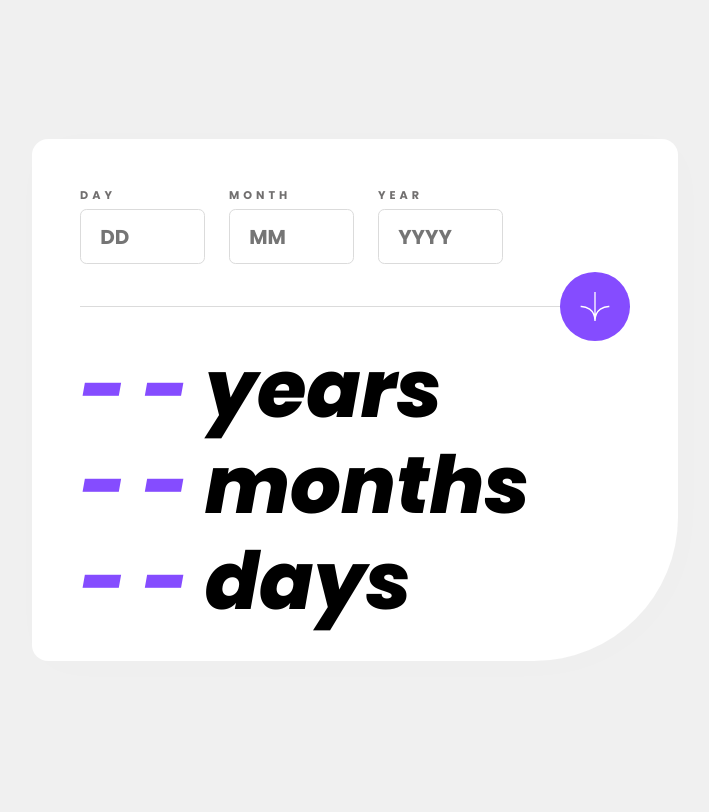
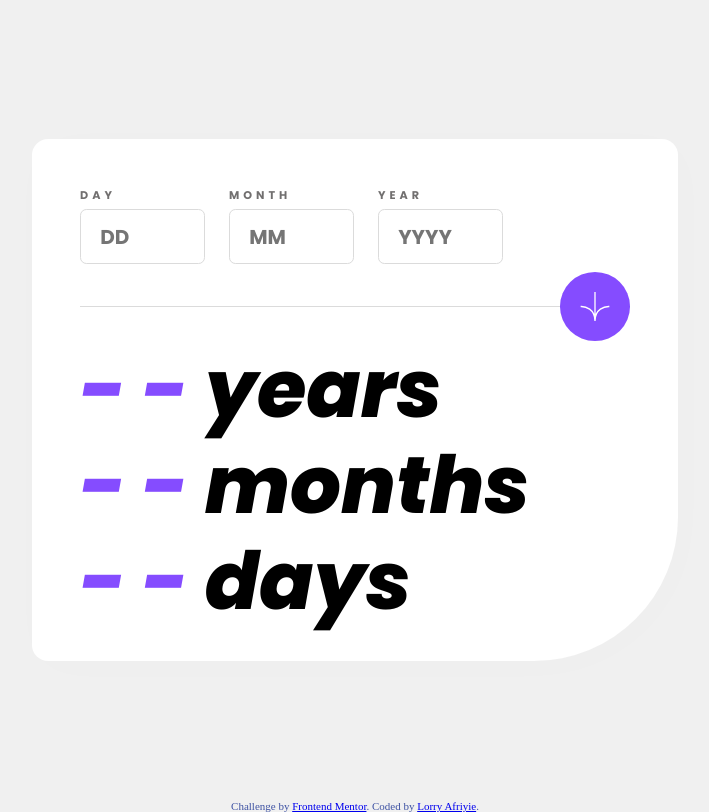
Before and after one commit to LorryAfriyie/age-calculator-app, a React (Vite) app: page / in a window 1280 px wide. Shown: the whole page, without its empty margins (285-994 px from the left). Built offline with nearby package versions, Linux system fonts and the light colour scheme.

Commit message:
Validation input correction
Refactored code structure dealing with validation based on the type of error flagged.

```diff
--- a/index.html
+++ b/index.html
@@ -9,6 +9,15 @@
 
   <body>
     <div id="root"></div>
+    <div class="attribution">
+      Challenge by
+      <a href="https://www.frontendmentor.io?ref=challenge" target="_blank"
+        >Frontend Mentor</a
+      >. Coded by
+      <a href="https://www.frontendmentor.io/profile/LorryAfriyie"
+        >Lorry Afriyie</a
+      >.
+    </div>
     <script type="module" src="/src/main.jsx"></script>
   </body>
 </html>
--- a/src/components/CalculatorCard.jsx
+++ b/src/components/CalculatorCard.jsx
@@ -66,12 +66,11 @@ function CalculatorCard() {
   function calculateAge(e) {
     e.preventDefault();
     // TODO: Fix if statement to validate incorrect inputs
-    if (
-      data.day.trim() != "" &&
-      data.month.trim() != "" &&
-      data.year.trim() != ""
-    ) {
-      if (!checkErrors(form))
+    inputs.map((x) => {
+      checkInput(x.input, x.errLabel, x.message, x.label);
+    });
+
+    if (checkErrors(form))
       setResult({
         resultDay:
           _day > data.day.trim()
@@ -85,10 +84,6 @@ function CalculatorCard() {
           _year === data.year.trim()
             ? _year - data.year.trim()
             : _year - data.year.trim(),
-        });
-    } else
-      inputs.map((x) => {
-        checkInput(x.input, x.errLabel, x.message, x.label);
       });
   }
 
--- a/src/components/validation.jsx
+++ b/src/components/validation.jsx
@@ -4,6 +4,7 @@ const inputNames = ["year", "month", "day"];
 
 // Function to validate the inputs
 function checkInput(input, errLabel, message, label) {
+  console.log("Year: " + input.current.value);
   // Check if the name of the input is equal to "year"
   if (input.current.name === inputNames[0]) {
     if (input.current.value.trim() === "")
@@ -22,6 +23,7 @@ function checkInput(input, errLabel, message, label) {
 
   // Check if the name of the input is equal to "month"
   if (input.current.name === inputNames[1]) {
+    console.log("Month: " + input.current.value);
     if (input.current.value.trim() === "")
       setErrorBorder(input.current, errLabel.current, message, label.current);
 
@@ -38,6 +40,7 @@ function checkInput(input, errLabel, message, label) {
 
   // Check if the name of the input is equal to "day"
   if (input.current.name === inputNames[2]) {
+    console.log("Day: " + input.current.value);
     if (input.current.value.trim() === "")
       setErrorBorder(input.current, errLabel.current, message, label.current);
 
@@ -57,7 +60,9 @@ function checkErrors(form) {
   let isValid = true;
 
   form.current.querySelectorAll(".form-control").forEach((control) => {
-    if (control.classList.contains("error")) isValid = false;
+    if (control.classList.contains("error")) {
+      isValid = false;
+    }
   });
 
   return isValid;
--- a/src/scss/CalculatorCard.scss
+++ b/src/scss/CalculatorCard.scss
@@ -9,7 +9,6 @@
   @media (max-width: 45em) {
     padding: 3rem 2rem 3rem 2rem;
     border-radius: 2rem 2rem 8rem 2rem;
-    width: 10%;
   }
 
   .dob_inputs {
--- a/src/scss/main.scss
+++ b/src/scss/main.scss
@@ -47,4 +47,10 @@ body {
   padding: 0;
   min-height: 100vh;
   background-color: var(--clr-off-white);
+
+  .attribution {
+    font-size: 11px;
+    text-align: center;
+    color: hsl(228, 45%, 44%);
+  }
 }
```
Lines whose indentation alone changed are shown as unchanged.
